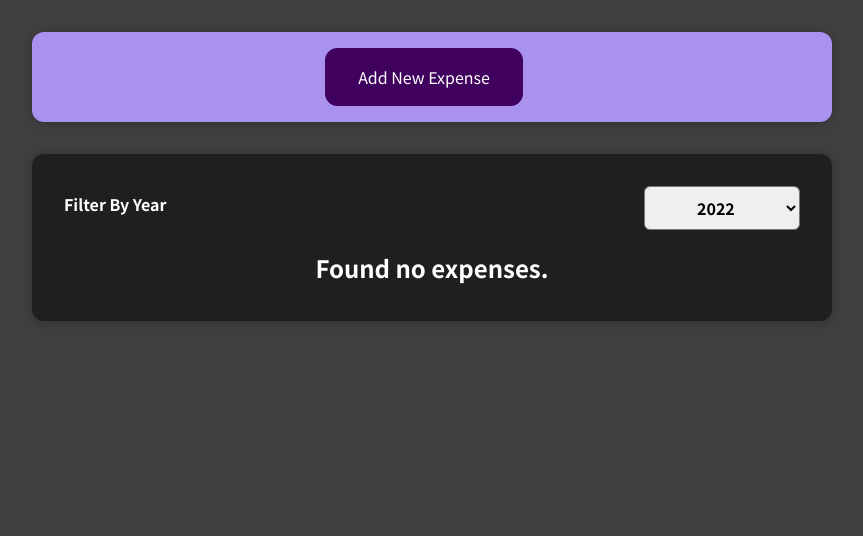
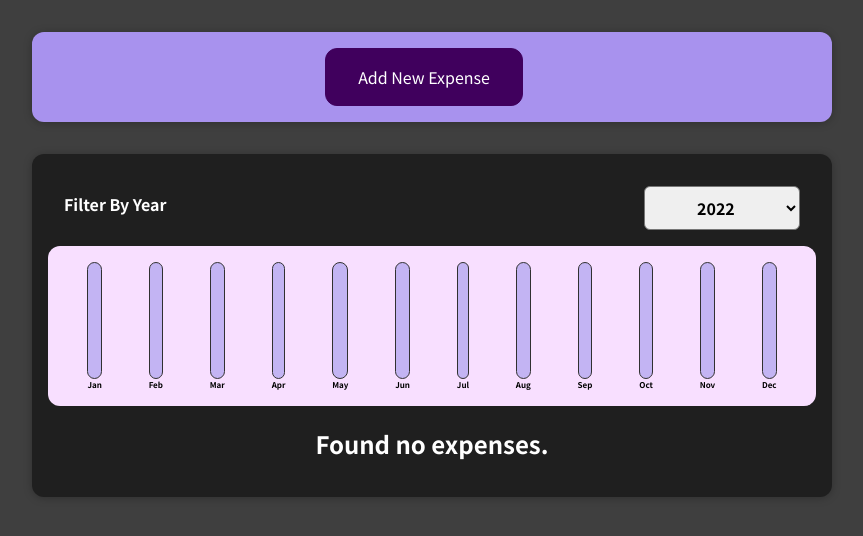
Before and after one commit to santhoshsonu/expenses-app, a React (Create React App) app: page / in a window 1280 px wide. Shown: the top 536 px of the page, without its empty margins (208-1071 px from the left). Built offline with nearby package versions, Linux system fonts and the light colour scheme.

Commit message:
Add charts

```diff
--- a/src/Components/Expenses/Expenses.js
+++ b/src/Components/Expenses/Expenses.js
@@ -5,9 +5,9 @@ import Card from "../UI/Card";
 
 import './Expenses.css';
 import ExpensesList from './ExpensesList/ExpensesList';
+import ExpensesChart from './ExpensesChart/ExpensesChart';
 
 const Expenses = (props) => {
-
     const [filteredYear, setFilteredYear] = useState('2022');
 
     const filterChangeHandler = (year) => {
@@ -20,6 +20,7 @@ const Expenses = (props) => {
     return (
         <Card className='expenses'>
             <ExpensesFilter selectedYear={filteredYear} onFilterChange={filterChangeHandler} />
+            <ExpensesChart expenses={filteredExpenses} />
             <ExpensesList items={filteredExpenses} />
         </Card>
     );
```
